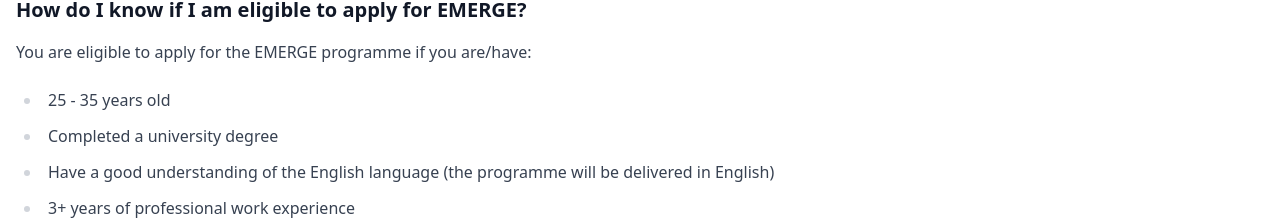
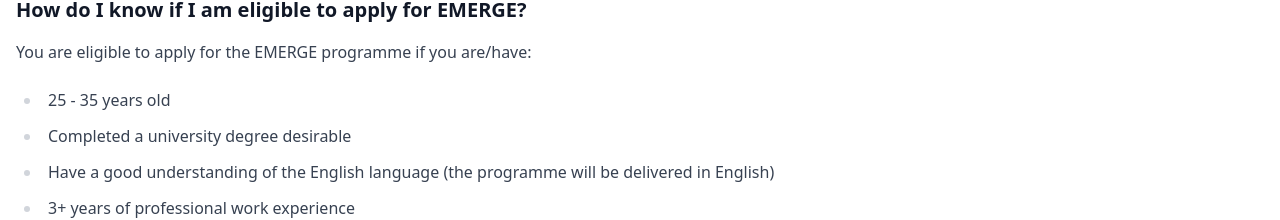
Before and after one commit to jlsodai/emerge, a Next.js app: page /faqs in a window 1280 px wide. Shown: the part 898-1118 px from the top of the page. Built offline with nearby package versions, Linux system fonts and the light colour scheme.

Commit message:
update copy

```diff
--- a/src/app/page.tsx
+++ b/src/app/page.tsx
@@ -124,7 +124,7 @@
           <p>
             EMERGE, by TheBoardroom Africa, is a premier leadership development
             programme aiming to shape Africa&apos;s future by transforming the
-            leadership pathways of ambitious 25-35-year-olds. Gain exclusive
+            leadership pathways of ambitious 25-35 year olds. Gain exclusive
             skills and insights to lead transformational change. And embrace
             resilience, growth, and excellence.
           </p>
--- a/src/app/utils.ts
+++ b/src/app/utils.ts
@@ -12,7 +12,7 @@
 You are eligible to apply for the EMERGE programme if you are/have:
 
 - 25 - 35 years old
-- Completed a university degree
+- Completed a university degree desirable
 - Have a good understanding of the English language (the programme will be delivered in English)
 - 3+ years of professional work experience
 - An African national
```
